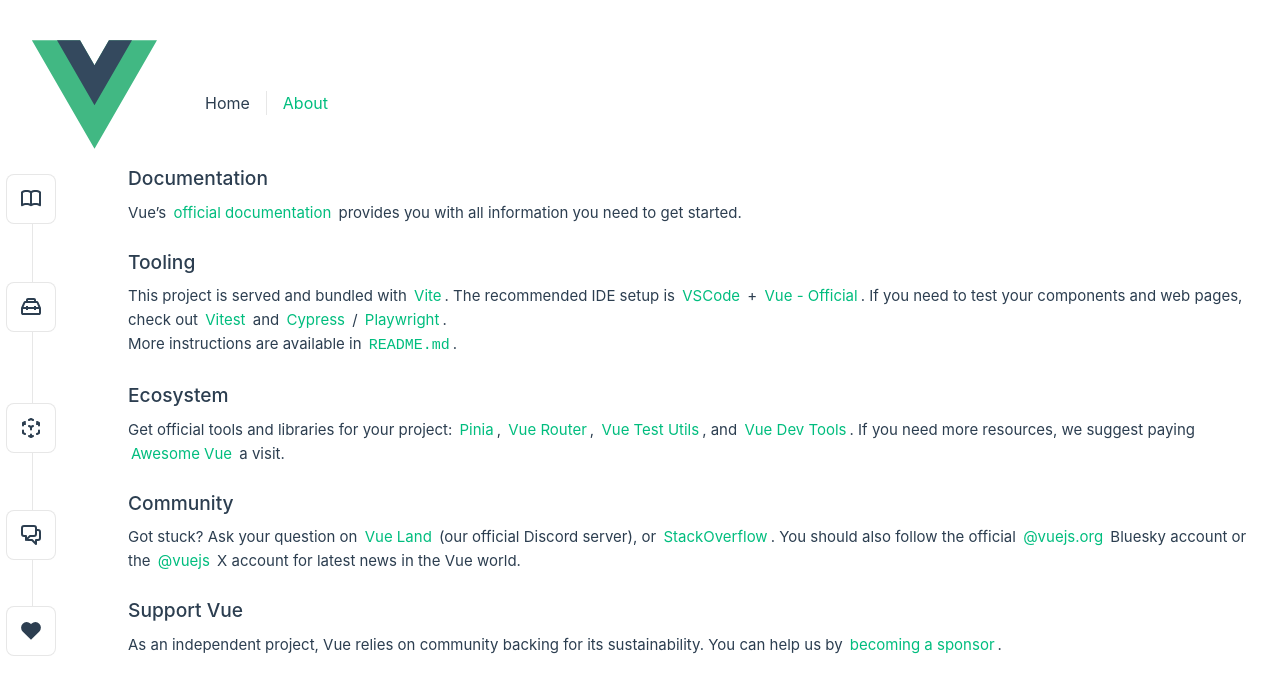
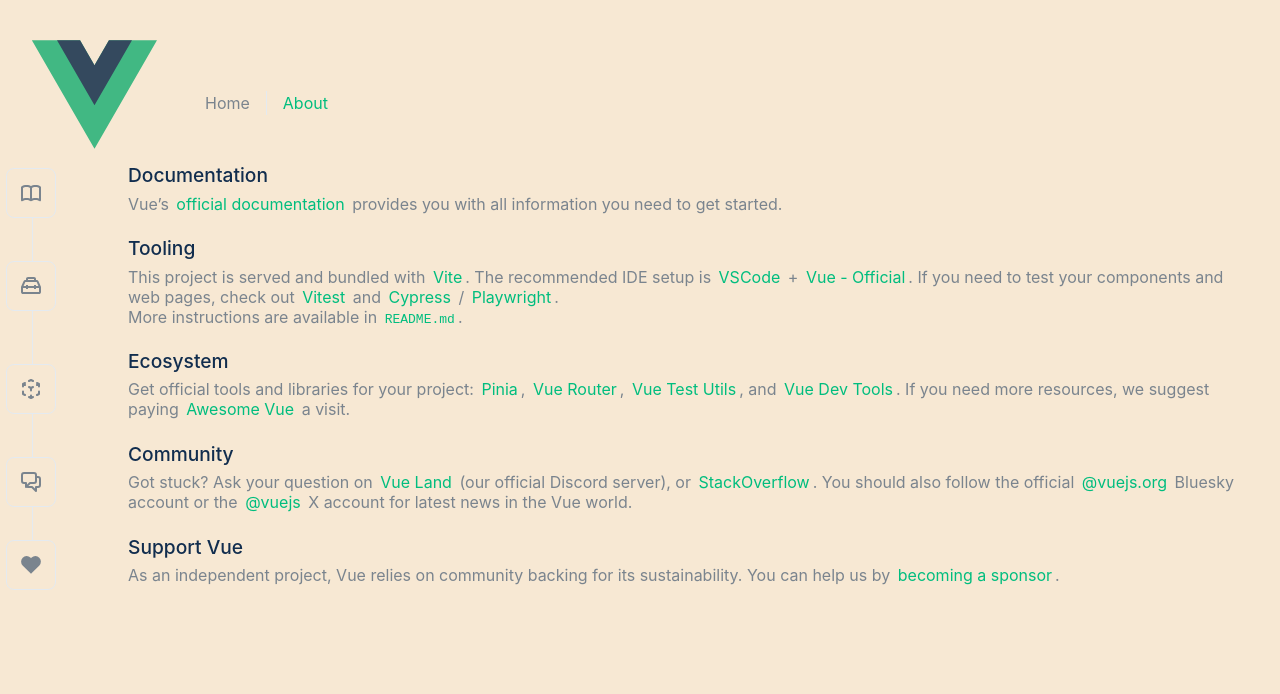
Before and after one commit to nsdumanlife/umay, a Vue app: page / in a window 1280 px wide. Shown: the top 694 px of the page. Built offline with nearby package versions, Linux system fonts and the light colour scheme; the HTML template or start-up script is replaced by a standard one.

Commit message:
Update color palette and semantic variables in base.css

```diff
--- a/src/assets/base.css
+++ b/src/assets/base.css
@@ -1,52 +1,77 @@
-/* color palette from <https://github.com/vuejs/theme> */
 :root {
-  --vt-c-white: #ffffff;
-  --vt-c-white-soft: #f8f8f8;
-  --vt-c-white-mute: #f2f2f2;
+  --primary: #137dc5;
+  --accent: #facf39;
+  --background: #f7e8d3;
+  --text-dark: #112d4e;
 
-  --vt-c-black: #181818;
-  --vt-c-black-soft: #222222;
-  --vt-c-black-mute: #282828;
+  --white: #ffffff;
+  --mist-white: #f3f6f9;
+  --light-cream: #f7e8d3;
+  --deep-navy: #112d4e;
+  --dark-navy: #0f172a;
+  --dark-navy-soft: #1e293b;
+  --dark-navy-muted: #334155;
+  --blue-light: #b4d5f0;
+  --blue: #137dc5;
+  --mid-blue: #3a506b;
+  --steel-blue: #3a4a5a;
+  --charcoal-blue: #2b3443;
+  --butter-yellow: #facf39;
+  --butter-yellow-hover: #e5ba28;
+  --soft-yellow: #f5d96c;
+  --cloud-gray: #e5e5e5;
+  --cream-soft: #fdfaf6;
+  --cream-muted: #f1e3d0;
+  --border-light: #e4eaf0;
+  --border-contrast: #d5dbe3;
 
-  --vt-c-indigo: #2c3e50;
+  --vt-c-indigo: var(--deep-navy);
 
-  --vt-c-divider-light-1: rgba(60, 60, 60, 0.29);
-  --vt-c-divider-light-2: rgba(60, 60, 60, 0.12);
-  --vt-c-divider-dark-1: rgba(84, 84, 84, 0.65);
-  --vt-c-divider-dark-2: rgba(84, 84, 84, 0.48);
+  --white-soft: rgba(255, 255, 255, 0.85);
+  --white-muted: rgba(255, 255, 255, 0.64);
 
-  --vt-c-text-light-1: var(--vt-c-indigo);
-  --vt-c-text-light-2: rgba(60, 60, 60, 0.66);
-  --vt-c-text-dark-1: var(--vt-c-white);
-  --vt-c-text-dark-2: rgba(235, 235, 235, 0.64);
+  --divider-light-1: rgba(60, 60, 60, 0.16);
+  --divider-light-2: rgba(60, 60, 60, 0.08);
+  --divider-dark-1: rgba(17, 29, 78, 0.65);
+  --divider-dark-2: rgba(17, 29, 78, 0.48);
+
+  --text-light-1: var(--deep-navy);
+  --text-light-2: rgba(58, 80, 107, 0.66);
+  --text-dark-1: var(--white);
+  --text-dark-2: rgba(255, 255, 255, 0.64);
 }
 
 /* semantic color variables for this project */
 :root {
-  --color-background: var(--vt-c-white);
-  --color-background-soft: var(--vt-c-white-soft);
-  --color-background-mute: var(--vt-c-white-mute);
+  --color-background: var(--light-cream);
+  --color-background-soft: var(--cream-soft);
+  --color-background-mute: var(--cream-muted);
 
-  --color-border: var(--vt-c-divider-light-2);
-  --color-border-hover: var(--vt-c-divider-light-1);
+  --color-border: var(--border-light);
+  --color-border-hover: var(--blue-soft);
 
-  --color-heading: var(--vt-c-text-light-1);
-  --color-text: var(--vt-c-text-light-1);
+  --color-heading: var(--text-light-1);
+  --color-text: var(--text-light-2);
+
+  --color-primary: var(--blue);
+  --color-accent: var(--butter-yellow);
+  --color-accent-hover: var(--butter-yellow-hover);
+  --color-white: var(--white);
 
   --section-gap: 160px;
 }
 
 @media (prefers-color-scheme: dark) {
   :root {
-    --color-background: var(--vt-c-black);
-    --color-background-soft: var(--vt-c-black-soft);
-    --color-background-mute: var(--vt-c-black-mute);
+    --color-background: var(--dark-navy);
+    --color-background-soft: var(--dark-navy-soft);
+    --color-background-mute: var(--dark-navy-muted);
 
-    --color-border: var(--vt-c-divider-dark-2);
-    --color-border-hover: var(--vt-c-divider-dark-1);
+    --color-border: var(--charcoal-blue);
+    --color-border-hover: var(--steel-blue);
 
-    --color-heading: var(--vt-c-text-dark-1);
-    --color-text: var(--vt-c-text-dark-2);
+    --color-heading: var(--text-dark-1);
+    --color-text: var(--text-dark-2);
   }
 }
 
@@ -59,13 +84,8 @@
 }
 
 body {
-  min-height: 100vh;
   color: var(--color-text);
   background: var(--color-background);
-  transition:
-    color 0.5s,
-    background-color 0.5s;
-  line-height: 1.6;
   font-family:
     Inter,
     -apple-system,
@@ -79,7 +99,6 @@
     'Droid Sans',
     'Helvetica Neue',
     sans-serif;
-  font-size: 15px;
   text-rendering: optimizeLegibility;
   -webkit-font-smoothing: antialiased;
   -moz-osx-font-smoothing: grayscale;
```
